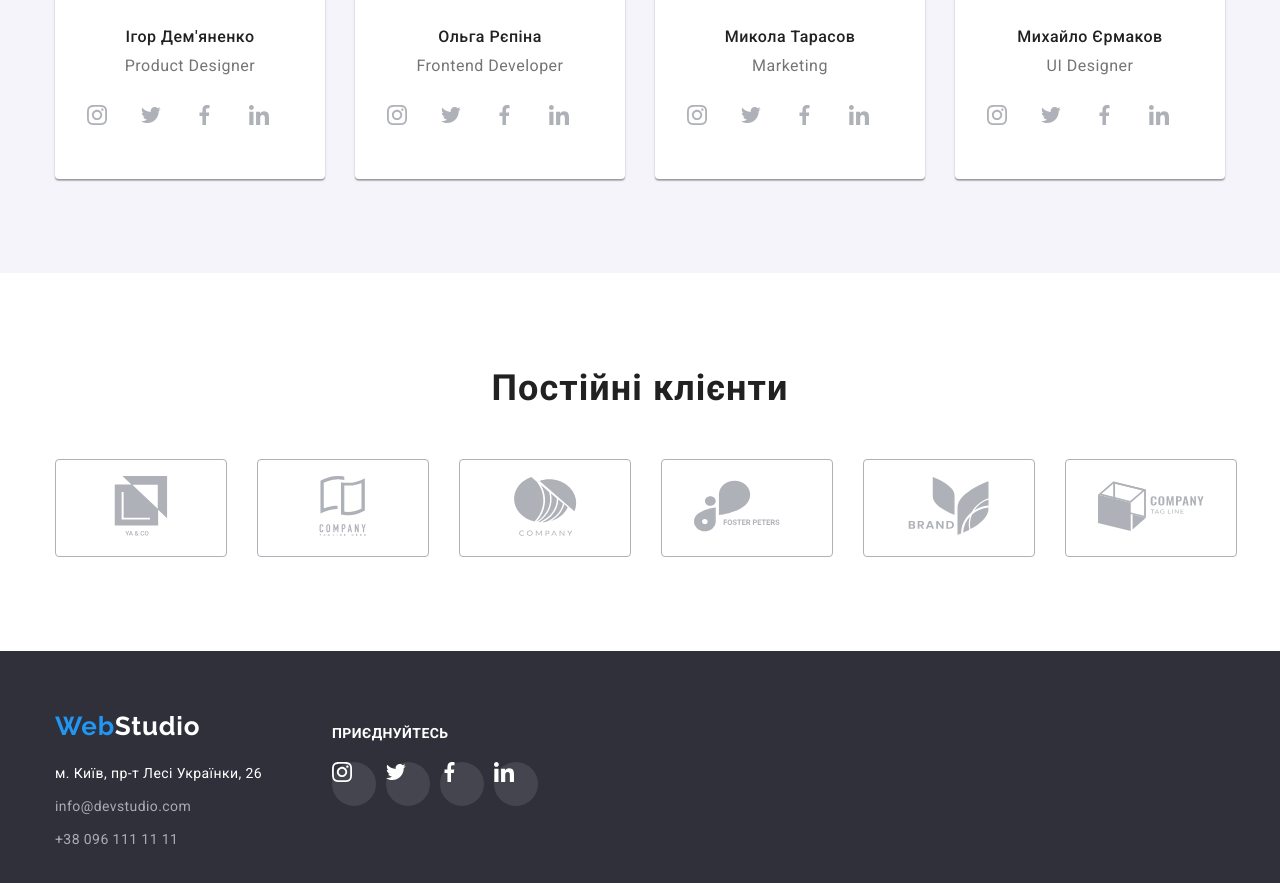
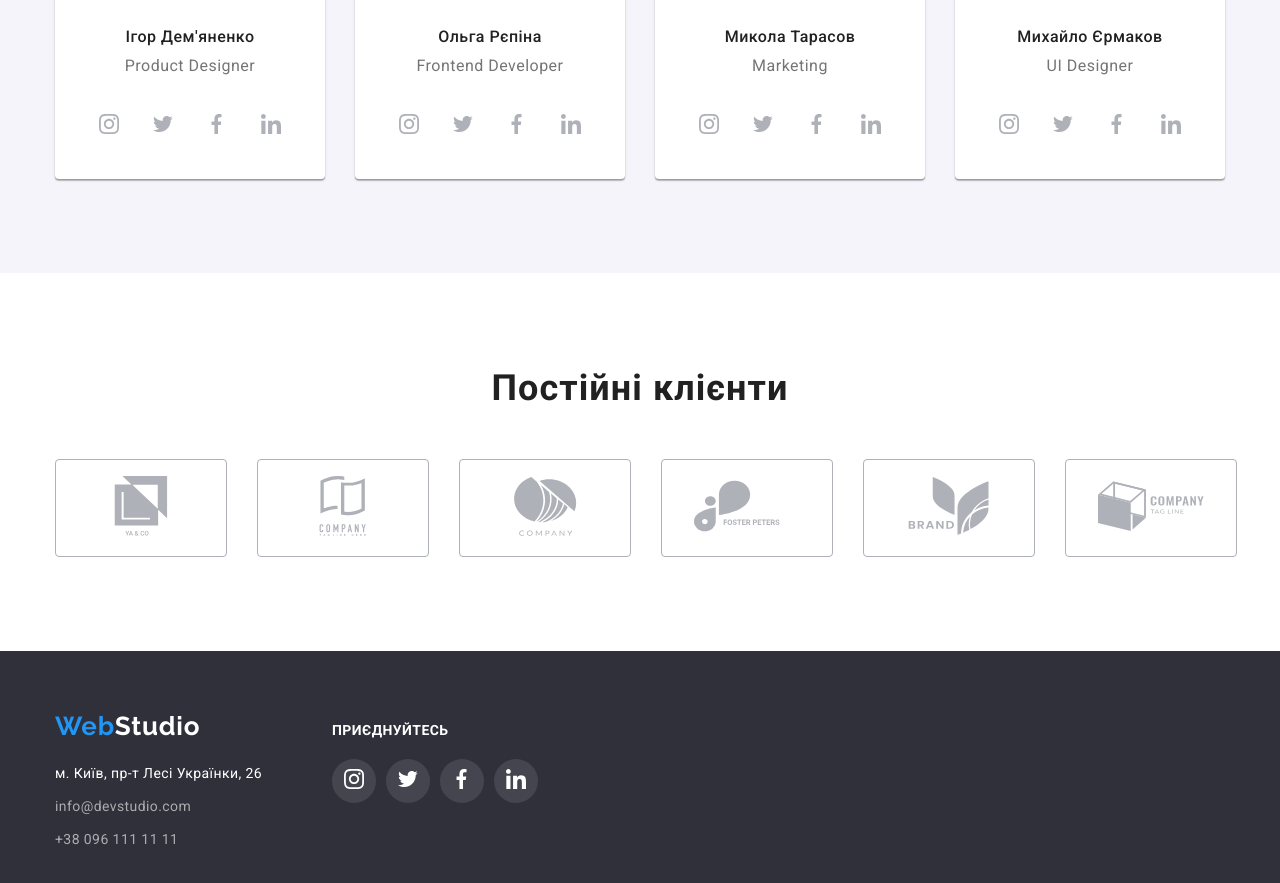
Before and after one commit to smokekans/goit-markup-hw-04, a plain HTML site: page index.html in a window 1280 px wide. Shown: the part 2052-2935 px from the top of the page. Drawn offline with nearby package versions, Linux system fonts and the light colour scheme.

Commit message:
Змінено кнопки

```diff
--- a/css/styles.css
+++ b/css/styles.css
@@ -363,19 +363,35 @@ img {
 }
 
 .team-social-icon {
-    width: 20px;
-    height: 20px;
-    fill: #AFB1B8;
+
 }
 
 .team-social-icon:hover,
 .team-social-icon:focus {
-    fill: var(--primary-text-color);
+
 }
 
-.team-social-link:hover,
-.team-social-link:focus {
+.team-social-link-button {
+    background-color: transparent;
+    width: 44px;
+    height: 44px;
+    border-radius: 50%;
+    border: 1px solid transparent;
+    text-align: center;
+}
+
+.team-social-link-button:hover,
+.team-social-link-button:focus {
     background-color: var(--accent-text-color);
+}
+
+.team-social-link-icon {
+    fill: #AFB1B8;
+}
+
+.team-social-link-icon:hover,
+.team-social-link-icon:focus {
+    fill: var(--primary-text-color);
 }
 
 /* CLIENT */
@@ -455,6 +471,7 @@ img {
     display: flex;
     flex-wrap: wrap;
     gap: 30px;
+    text-decoration: none;
 }
 
 .card {
@@ -462,7 +479,8 @@ img {
     width: 370px;
 }
 
-.card:hover, .card:focus {
+.card:hover,
+.card:focus {
     box-shadow:
     0px 1px 1px rgba(0, 0, 0, 0.12),
     0px 4px 4px rgba(0, 0, 0, 0.06),
@@ -502,6 +520,14 @@ img {
     display: flex;
 }
 
+.container-footer-contact {
+    margin-right: 70px;
+}
+
+.container-footer-join {
+
+}
+
 .footer-logo-color {
     color: var(--accent-text-color);
     font-family: Raleway;
@@ -524,7 +550,6 @@ img {
 
 .footer-data {
     font-style: normal;
-    margin-right: 70px;
 }
 
 .footer-address {
@@ -557,7 +582,7 @@ img {
 }
 
 .footer-join {
-    margin-top: 15px;
+    margin-top: 12px;
     margin-bottom: 20px;
 
     color: var(--primary-text-color);
@@ -567,22 +592,24 @@ img {
 }
 
 .footer-join-list {
-    display: flex;
+    display: inline-flex;
     gap: 10px;
 }
 
-.social-link {
+.social-link-button {
     background-color: rgba(255, 255, 255, 0.1);
     width: 44px;
     height: 44px;
     border-radius: 50%;
+    border: 1px solid transparent;
+    text-align: center;
 }
 
 .social-link-icon {
     fill: var(--primary-text-color);
 }
 
-.social-link:hover,
-.social-link:focus {
+.social-link-button:hover,
+.social-link-button:focus {
     background-color: var(--accent-text-color);
 }
--- a/index.html
+++ b/index.html
@@ -138,32 +138,40 @@
                 <div class="team-social">
                   <ul class="team-social-list">
                     <li class="team-social-link">
-                      <a href="">
-                        <svg class="team-social-icon" width="20px" height="20px">
+                      <button type="button" class="team-social-link-button">
+                        <a href="https://www.instagram.com">
+                          <svg class="team-social-link-icon" width="20px" height="20px">
                             <use href="./images/icon/symbol-defs.svg#icon-instagram"></use>
                           </svg>
                         </a>
+                      </button>
                     </li>
                     <li class="team-social-link">
-                      <a href="">
-                        <svg class="team-social-icon" width="20px" height="20px">
+                      <button type="button" class="team-social-link-button">
+                        <a href="https://twitter.com">
+                          <svg class="team-social-link-icon" width="20px" height="20px">
                             <use href="./images/icon/symbol-defs.svg#icon-twitter"></use>
                           </svg>
                         </a>
+                      </button>
                     </li>
                     <li class="team-social-link">
-                      <a href="">
-                        <svg class="team-social-icon" width="20px" height="20px">
+                      <button type="button" class="team-social-link-button">
+                        <a href="https://www.facebook.com">
+                          <svg class="team-social-link-icon" width="20px" height="20px">
                             <use href="./images/icon/symbol-defs.svg#icon-facebook"></use>
                           </svg>
                         </a>
+                      </button>
                     </li>
                     <li class="team-social-link">
-                      <a href="">
-                        <svg class="team-social-icon" width="20px" height="20px">
+                      <button type="button" class="team-social-link-button">
+                        <a href="https://www.linkedin.com">
+                          <svg class="team-social-link-icon" width="20px" height="20px">
                             <use href="./images/icon/symbol-defs.svg#icon-linkedin"></use>
                           </svg>
                         </a>
+                      </button>
                     </li>
                   </ul>
                 </div>
@@ -183,32 +191,40 @@
                 <div class="team-social">
                   <ul class="team-social-list">
                     <li class="team-social-link">
-                      <a href="">
-                        <svg class="team-social-icon" width="20px" height="20px">
+                      <button type="button" class="team-social-link-button">
+                        <a href="https://www.instagram.com">
+                          <svg class="team-social-link-icon" width="20px" height="20px">
                             <use href="./images/icon/symbol-defs.svg#icon-instagram"></use>
                           </svg>
                         </a>
+                      </button>
                     </li>
                     <li class="team-social-link">
-                      <a href="">
-                        <svg class="team-social-icon" width="20px" height="20px">
+                      <button type="button" class="team-social-link-button">
+                        <a href="https://twitter.com">
+                          <svg class="team-social-link-icon" width="20px" height="20px">
                             <use href="./images/icon/symbol-defs.svg#icon-twitter"></use>
                           </svg>
                         </a>
+                      </button>
                     </li>
                     <li class="team-social-link">
-                      <a href="">
-                        <svg class="team-social-icon" width="20px" height="20px">
+                      <button type="button" class="team-social-link-button">
+                        <a href="https://www.facebook.com">
+                          <svg class="team-social-link-icon" width="20px" height="20px">
                             <use href="./images/icon/symbol-defs.svg#icon-facebook"></use>
                           </svg>
                         </a>
+                      </button>
                     </li>
                     <li class="team-social-link">
-                      <a href="">
-                        <svg class="team-social-icon" width="20px" height="20px">
+                      <button type="button" class="team-social-link-button">
+                        <a href="https://www.linkedin.com">
+                          <svg class="team-social-link-icon" width="20px" height="20px">
                             <use href="./images/icon/symbol-defs.svg#icon-linkedin"></use>
                           </svg>
                         </a>
+                      </button>
                     </li>
                   </ul>
                 </div>
@@ -228,32 +244,40 @@
                 <div class="team-social">
                   <ul class="team-social-list">
                     <li class="team-social-link">
-                      <a href="">
-                        <svg class="team-social-icon" width="20px" height="20px">
+                      <button type="button" class="team-social-link-button">
+                        <a href="https://www.instagram.com">
+                          <svg class="team-social-link-icon" width="20px" height="20px">
                             <use href="./images/icon/symbol-defs.svg#icon-instagram"></use>
                           </svg>
                         </a>
+                      </button>
                     </li>
                     <li class="team-social-link">
-                      <a href="">
-                        <svg class="team-social-icon" width="20px" height="20px">
+                      <button type="button" class="team-social-link-button">
+                        <a href="https://twitter.com">
+                          <svg class="team-social-link-icon" width="20px" height="20px">
                             <use href="./images/icon/symbol-defs.svg#icon-twitter"></use>
                           </svg>
                         </a>
+                      </button>
                     </li>
                     <li class="team-social-link">
-                      <a href="">
-                        <svg class="team-social-icon" width="20px" height="20px">
+                      <button type="button" class="team-social-link-button">
+                        <a href="https://www.facebook.com">
+                          <svg class="team-social-link-icon" width="20px" height="20px">
                             <use href="./images/icon/symbol-defs.svg#icon-facebook"></use>
                           </svg>
                         </a>
+                      </button>
                     </li>
                     <li class="team-social-link">
-                      <a href="">
-                        <svg class="team-social-icon" width="20px" height="20px">
+                      <button type="button" class="team-social-link-button">
+                        <a href="https://www.linkedin.com">
+                          <svg class="team-social-link-icon" width="20px" height="20px">
                             <use href="./images/icon/symbol-defs.svg#icon-linkedin"></use>
                           </svg>
                         </a>
+                      </button>
                     </li>
                   </ul>
                 </div>
@@ -273,32 +297,40 @@
                 <div class="team-social">
                   <ul class="team-social-list">
                     <li class="team-social-link">
-                      <a href="">
-                        <svg class="team-social-icon" width="20px" height="20px">
+                      <button type="button" class="team-social-link-button">
+                        <a href="https://www.instagram.com">
+                          <svg class="team-social-link-icon" width="20px" height="20px">
                             <use href="./images/icon/symbol-defs.svg#icon-instagram"></use>
                           </svg>
                         </a>
+                      </button>
                     </li>
                     <li class="team-social-link">
-                      <a href="">
-                        <svg class="team-social-icon" width="20px" height="20px">
+                      <button type="button" class="team-social-link-button">
+                        <a href="https://twitter.com">
+                          <svg class="team-social-link-icon" width="20px" height="20px">
                             <use href="./images/icon/symbol-defs.svg#icon-twitter"></use>
                           </svg>
                         </a>
+                      </button>
                     </li>
                     <li class="team-social-link">
-                      <a href="">
-                        <svg class="team-social-icon" width="20px" height="20px">
+                      <button type="button" class="team-social-link-button">
+                        <a href="https://www.facebook.com">
+                          <svg class="team-social-link-icon" width="20px" height="20px">
                             <use href="./images/icon/symbol-defs.svg#icon-facebook"></use>
                           </svg>
                         </a>
+                      </button>
                     </li>
                     <li class="team-social-link">
-                      <a href="">
-                        <svg class="team-social-icon" width="20px" height="20px">
+                      <button type="button" class="team-social-link-button">
+                        <a href="https://www.linkedin.com">
+                          <svg class="team-social-link-icon" width="20px" height="20px">
                             <use href="./images/icon/symbol-defs.svg#icon-linkedin"></use>
                           </svg>
                         </a>
+                      </button>
                     </li>
                   </ul>
                 </div>
@@ -347,7 +379,7 @@
     </main>
     <footer class="footer">
       <div class="container-footer">
-        <div>
+        <div class="container-footer-contact">
           <a href="./index.html" class="footer-logo"
             ><span class="footer-logo-color">Web</span>Studio</a
           >
@@ -371,36 +403,44 @@
             </ul>
           </address>
         </div>
-        <div>
+        <div class="container-footer-joib">
           <h2 class="footer-join">ПРИЄДНУЙТЕСЬ</h2>
           <ul class="footer-join-list">
             <li class="social-link">
+              <button type="button" class="social-link-button">
                 <a href="https://www.instagram.com">
                   <svg class="social-link-icon" width="20px" height="20px">
                     <use href="./images/icon/symbol-defs.svg#icon-instagram"></use>
                   </svg>
                 </a>
+              </button>
             </li>
             <li class="social-link">
+              <button type="button" class="social-link-button">
                 <a href="https://twitter.com">
                   <svg class="social-link-icon" width="20px" height="20px">
                     <use href="./images/icon/symbol-defs.svg#icon-twitter"></use>
                   </svg>
                 </a>
+              </button>
             </li>
             <li class="social-link">
+              <button type="button" class="social-link-button">
                 <a href="https://www.facebook.com">
                   <svg class="social-link-icon" width="20px" height="20px">
                     <use href="./images/icon/symbol-defs.svg#icon-facebook"></use>
                   </svg>
                 </a>
+              </button>
             </li>
             <li class="social-link">
+              <button type="button" class="social-link-button">
                 <a href="https://www.linkedin.com">
                   <svg class="social-link-icon" width="20px" height="20px">
                     <use href="./images/icon/symbol-defs.svg#icon-linkedin"></use>
                   </svg>
                 </a>
+              </button>
             </li>
           </ul>
         </div>
```
Also changed, not shown: portfolio.html (+28 -2 lines). Lines whose indentation alone changed are shown as unchanged.
